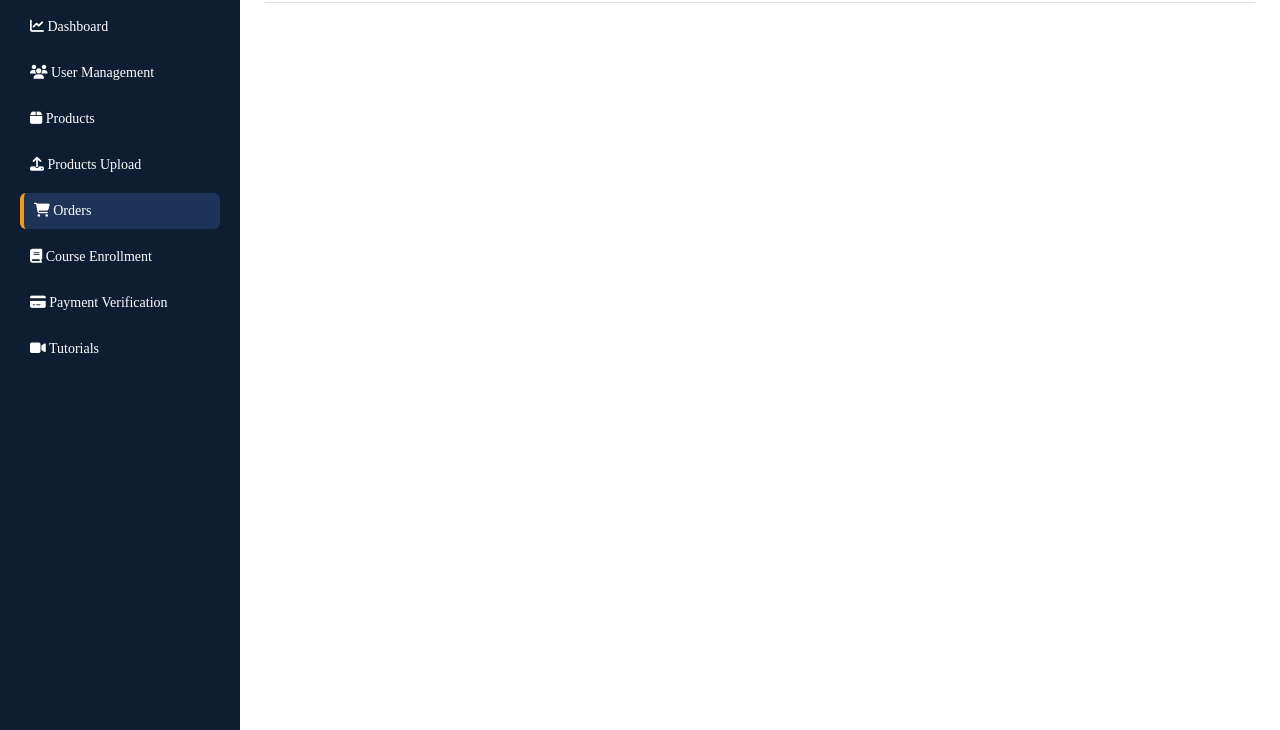
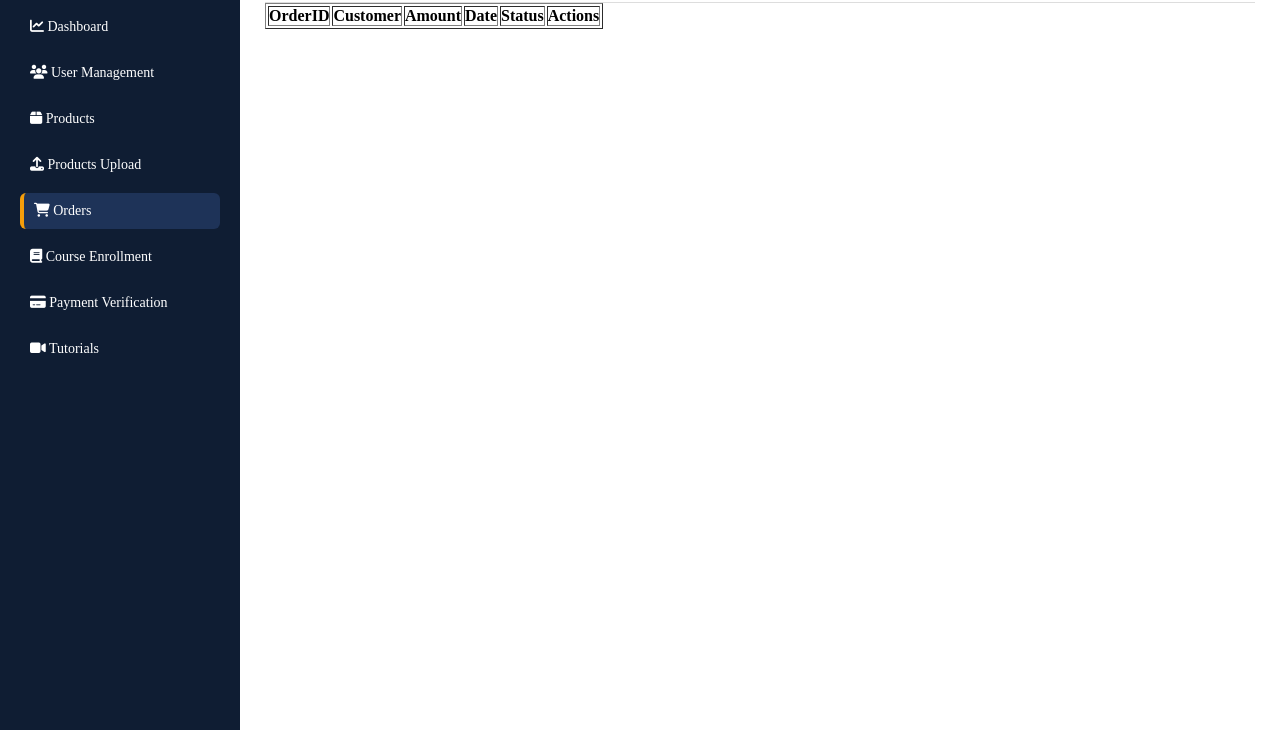
Before and after one commit to lauryn06/Admin-E-commerce, a website: page Orders.html in a window 1280 px wide. Shown: the part 70-800 px from the top of the page. Drawn offline with Linux system fonts and the light colour scheme.

Commit message:
added the orders table

```diff
--- a/Orders.html
+++ b/Orders.html
@@ -36,6 +36,23 @@
         <button>Logout</button>
       </div>
     </div>
+     <div class="table-container-orders">
+                <table class="orders-table" border="1">
+                    <thead>
+                        <tr>
+                            <th> OrderID</th>
+                            <th> Customer</th>
+                            <th>Amount</th>
+                            <th> Date</th>
+                            <th> Status</th>
+                            <th> Actions</th>
+                        </tr>
+                    </thead>
+                    <tbody id="OrdersTableBody">
+
+                    </tbody>
+                </table>
+            </div>
   </main>
 
 </div>
```
